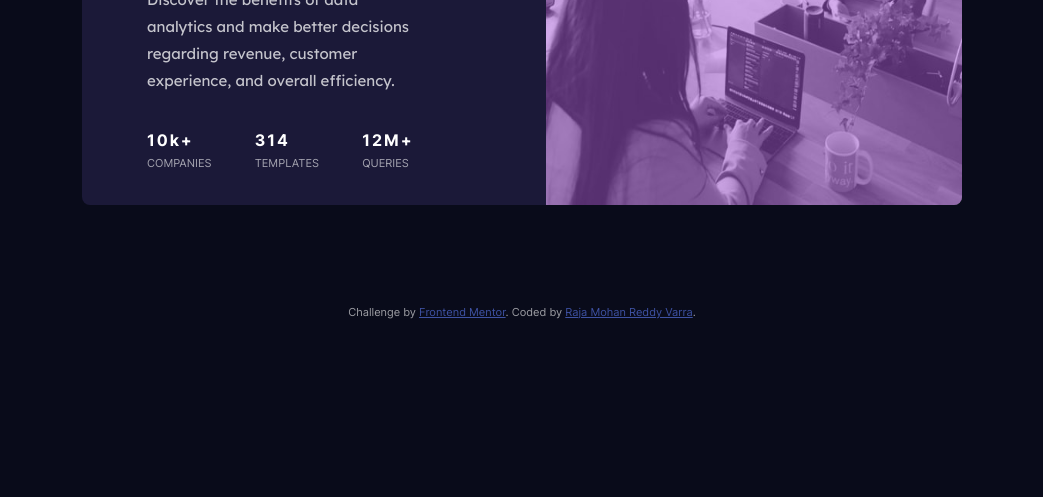
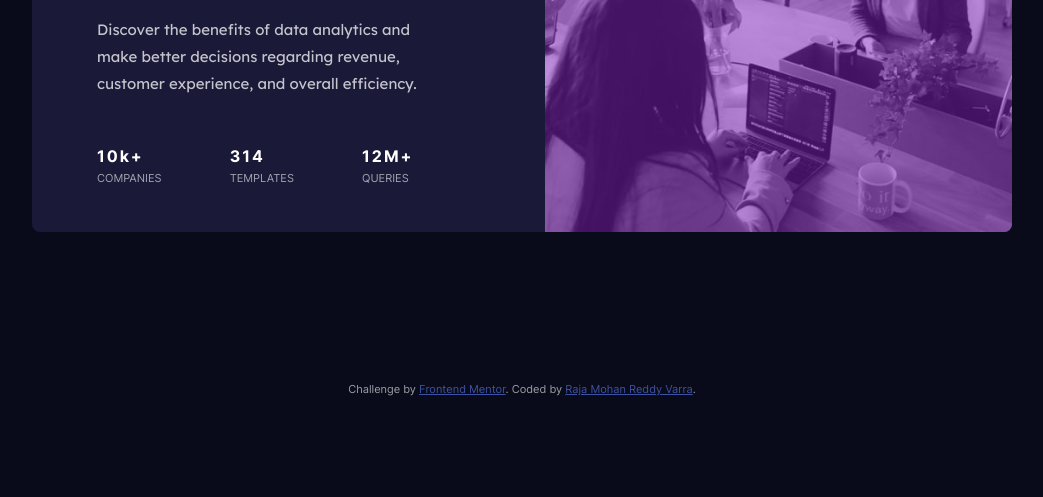
Before and after one commit to rajavarra/responsive-stats-preview-card, a plain HTML site: page index.html in a window 1280 px wide. Shown: the part 303-800 px from the top of the page, without its empty margins (118-1161 px from the left). Drawn offline with Linux system fonts and the light colour scheme.

Commit message:
image overly fix

```diff
--- a/index.html
+++ b/index.html
@@ -16,7 +16,7 @@
     <link rel="stylesheet" href="style.css" />
   </head>
   <body>
-    <section>
+    <main>
       <div class="main-container">
           <div class="content-view">
             <div class="overlay"></div>
@@ -25,7 +25,10 @@
                 srcset="./images/image-header-desktop.jpg"
                 media="(min-width: 769px)"
               />
-            <img src="./images/image-header-mobile.jpg" alt="fallback-image" />
+              <img
+                src="./images/image-header-mobile.jpg"
+                alt="fallback-image"
+              />
             </picture>
           </div>
           <div class="content-text">
@@ -50,6 +53,8 @@
             </div>
           </div>
       </div>
+    </main>
+    <footer>
       <div class="attribution">
         Challenge by
         <a href="https://www.frontendmentor.io?ref=challenge" target="_blank"
@@ -61,6 +66,6 @@
           >Raja Mohan Reddy Varra</a
         >.
       </div>
-    </section>
+    </footer>
   </body>
 </html>
--- a/style.css
+++ b/style.css
@@ -4,6 +4,7 @@
 
   --textwhite: hsl(0, 0%, 100%);
   --softVoilet: hsl(277, 64%, 61%);
+  --softVoiletModified: hsl(277, 71%, 44%);
   --mainParagraph: hsla(0, 0%, 100%, 0.75);
   --secondaryParagraph: hsla(0, 0%, 100%, 0.6);
 
@@ -47,7 +48,7 @@ img {
 }
 
 .overlay {
-  background-color: var(--softVoilet);
+  background-color: var(--softVoiletModified);
   position: absolute;
   width: 100%;
   height: 100%;
@@ -108,7 +109,7 @@ h1>span {
   color: hsl(228, 45%, 44%);
 }
 @media screen and (min-width: 769px) and (max-width:1024px) {
-  section {
+  main {
     max-height: 100vh;
   }
   .main-container {
@@ -157,11 +158,11 @@ h1>span {
 }
 
 @media screen and (min-width: 1025px) {
-  section {
+  main {
     max-height: 100vh;
   }
   .main-container {
-    margin: 100px 200px;
+    margin: 150px 150px;
     display: flex;
     flex-direction: row-reverse;
     justify-content: space-between;
```
Lines whose indentation alone changed are shown as unchanged.
